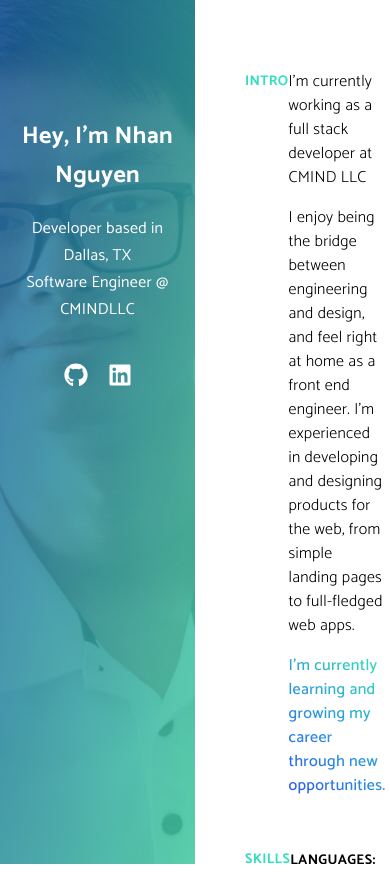
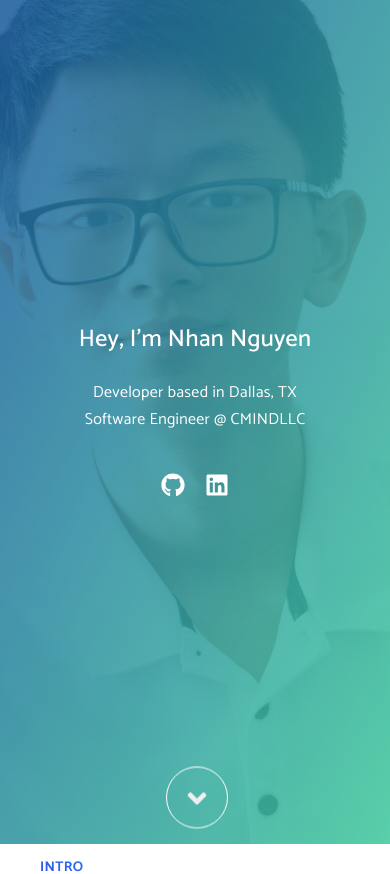
Before and after one commit to nathannewyen/react-typescript-resume, a React (Create React App) app: page / in a window 390 px wide. Shown: the top 874 px of the page. Before the commit the page ends 844 px from the top, so only its background shows below. Built offline with nearby package versions, Linux system fonts and the light colour scheme.

Commit message:
update styling

```diff
--- a/src/App.css
+++ b/src/App.css
@@ -1,11 +1,50 @@
-.split {
-  height: 100%;
-  width: 50%;
-  position: fixed;
+.field {
+	align-items: center;
+  position: absolute;
+  bottom: 20px;
+  left: calc(100%/2.35) ;
+}
+
+.scroll {
+	width: 60px;
+	height: 60px;
+	border: 1.5px solid #fff;
+	border-radius: 50%;
+	position: relative;
+	animation: down 1.5s infinite;
+  display: inline-block;
+	-webkit-animation: down 1.5s infinite;
   z-index: 1;
-  top: 0;
-  overflow-x: hidden;
-  padding-top: 20px;
+}
+
+.scroll .icon {
+  font-size: 30px;
+  text-align: center;
+  margin-top: 1rem;
+}
+
+@keyframes down {
+	0% {
+		transform: translate(0);
+	}
+	20% {
+		transform: translateY(10px);
+	}
+	40% {
+		transform: translate(0);
+	}
+}
+
+@-webkit-keyframes down {
+	0% {
+		transform: translate(0);
+	}
+	20% {
+		transform: translateY(15px);
+	}
+	40% {
+		transform: translate(0);
+	}
 }
 
 .left,
@@ -13,6 +52,10 @@
   width: 50%;
   display: inline-block;
   vertical-align: top;
+}
+
+.right {
+  margin-top: 22rem;
 }
 
 .left {
@@ -25,9 +68,40 @@
   position: fixed;
 }
 
+.left .bg-img {
+  background: url('./img/Nhan.jpg') center center no-repeat;
+  background-size: cover;
+  height: 100%;
+  width: 100%;
+  position: absolute;
+  top: 0;
+  right: 0;
+  bottom: 0;
+  left: 0;
+}
+
+.left .bg-img:before{
+  content: '';
+  position: absolute;
+  top: 0;
+  right: 0;
+  bottom: 0;
+  left: 0;
+  background: #185a9d;
+  background-image: linear-gradient(to left top, #43cea2 , #185a9d);
+  opacity: 0.85;
+}
+
 .left-inner,
 .right-inner {
   padding: 50px;
+}
+
+@media screen and (max-width: 400px) {
+  .left-inner,
+  .right-inner {
+    padding: 40px;
+  }
 }
 
 .left-inner {
@@ -56,57 +130,42 @@
   margin-top: 50%;
 }
 
-/* Control the right side */
-.right {
-  right: 0;
+@media screen and (max-width: 1000px) {
+  .left .info {
+    margin-top: 300px;
+  }
 }
 
-a {
-  color: #fff;
-  text-decoration: none;
+.left .info .name {
+  font-weight: 500;
 }
 
-.left .bg-img {
-  background: url('./img/Nhan.jpg') center center no-repeat;
-  background-size: cover;
-  height: 100%;
-  width: 100%;
-  position: absolute;
-  top: 0;
-  right: 0;
-  bottom: 0;
-  left: 0;
-}
-
-.left .bg-img:before{
-  content: '';
-  position: absolute;
-  top: 0;
-  right: 0;
-  bottom: 0;
-  left: 0;
-  background: #185a9d;
-  background-image: linear-gradient(to left top, #43cea2 , #185a9d);
-  opacity: 0.85;
-}
-
-.left .social-links {
+.left .info .social-links {
   margin-top: 30px;
 }
 
-.left .fa {
+.left .info .fa {
   margin: 10px;
   font-size: 24px;
   color: #fff;
 }
 
+@media screen and (max-width: 1000px) {
+  .left, .right {
+    display: block;
+    width: 100%;
+  }
+  .left {
+    position: static;
+  }
+}
+
+.right {
+  float: right;
+}
+
 .right a {
   color: #000;
-}
-
-.right .introduction, .skills, .education, .experience {
-  display: grid;
-  grid-template-columns: 1.3fr 5fr;
 }
 
 .right h4,
@@ -116,6 +175,7 @@ a {
 }
 
 .right h4 {
+  width: 20%;
   margin: 0 0 20px;
   text-transform: uppercase;
   font-size: 14px;
@@ -132,10 +192,21 @@ a {
 }
 
 .right .content {
+  width: 80%;
   padding: 0;
   margin: 0 0 50px;
   font-weight: 300;
   line-height: 1.5;
+}
+
+
+@media screen and (max-width: 600px) {
+  .right h4,
+  .right .content {
+    display: block;
+    vertical-align: top;
+    width: 100%;
+  }
 }
 
 .right .content ul.description {
@@ -181,12 +252,9 @@ a {
   font-size: 16px;
 }
 
-.right .education .college, .bootcamp {
+.right .education .college {
   font-weight: 700;
   font-style: italic;
-}
-
-.right .education .bootcamp {
   margin-bottom: 10px;
 }
 
@@ -240,6 +308,12 @@ a {
   margin-bottom: 5px;
 }
 
+@media screen and (max-width: 340px) {
+  .right .experience .exp-item .duration {
+    float: none;
+  }
+}
+
 .right .experience .exp-item .title {
   font-weight: 700;
   font-style: italic;
@@ -274,22 +348,6 @@ a {
   background-color: #f1f1f1;
 }
 
-.right a.resume {
-  display: block;
-  width: 100%;
-  max-width: 500px;
-  margin: 0 auto;
-  text-align: center;
-  padding: 15px 0px;
-  background-color: #f5f5f5;
-  border-radius: 5px;
-  transition: all 0.3s ease;
-}
-
-.right a.resume:hover {
-  background-color: #f1f1f1;
-}
-
 .right a.resume .resume-link {
   font-weight: 700;
   font-size: 16px;
--- a/src/App.tsx
+++ b/src/App.tsx
@@ -1,4 +1,4 @@
-import React from 'react';
+import React, {useState} from 'react';
 import './App.css';
 import { Left } from "./components/Left";
 import { Right } from "./components/Right";
@@ -13,9 +13,20 @@ const profileData = {
 }
 
 function App() {
+  const [showScroll, setShowScroll] = useState(true);
+
+  const scrollDownFunction = () => {
+    const y = window.scrollY;
+    if (y <= 2) {
+      setShowScroll(true);
+    } else if (y > 2) {
+      setShowScroll(false);
+    }
+  }
+
   return (
     <div className="App">
-      <Left profile={profileData} />
+      <Left profile={profileData} showScroll={showScroll} scrollDownFunc={scrollDownFunction} />
       <Right profile={profileData} />
     </div>
   );
--- a/src/components/Left.tsx
+++ b/src/components/Left.tsx
@@ -1,15 +1,24 @@
 import React from 'react';
-import { FaGithub, FaLinkedin } from "react-icons/fa";
+import { FaGithub, FaLinkedin, FaAngleDown } from "react-icons/fa";
 
 interface Props {
-    profile: profileData
+    profile: profileData,
+    showScroll: boolean,
+    scrollDownFunc: ScrollDown
 }
 
 export const Left: React.FC<Props> = (props) => {
-    const {profile} = props;
+    const { profile, showScroll, scrollDownFunc} = props;
 
     return (
-        <div className="split left">
+        <div className="split left" onWheelCapture={scrollDownFunc}>
+            {showScroll === true && (
+                <div className="field">
+                    <div className="scroll">
+                        <FaAngleDown className="icon" />
+                    </div>
+                </div>
+            )}
             <div className="bg-img"></div>
             <div className="left-inner centered">
                 <div className="info">
--- a/src/components/Right.tsx
+++ b/src/components/Right.tsx
@@ -1,7 +1,8 @@
 import React from 'react';
 
 interface Props {
-  profile: profileData
+  profile: profileData,
+  // scrollDownFunction: ScrollDown,
 }
 
 export const Right: React.FC<Props> = (props) => {
@@ -9,8 +10,8 @@ export const Right: React.FC<Props> = (props) => {
   const {profile} = props
 
     return (
-        <div className="split right">
-          <div className="right-inner centered">
+        <div className="right">
+          <div className="right-inner">
             <div className="introduction">
               <h4>Intro</h4>
               <div className="content">
--- a/src/types.d.ts
+++ b/src/types.d.ts
@@ -6,3 +6,5 @@ interface profileData {
     linkedinURL: string,
     resumeURL: string
 }
+
+type ScrollDown = () => void;
```
